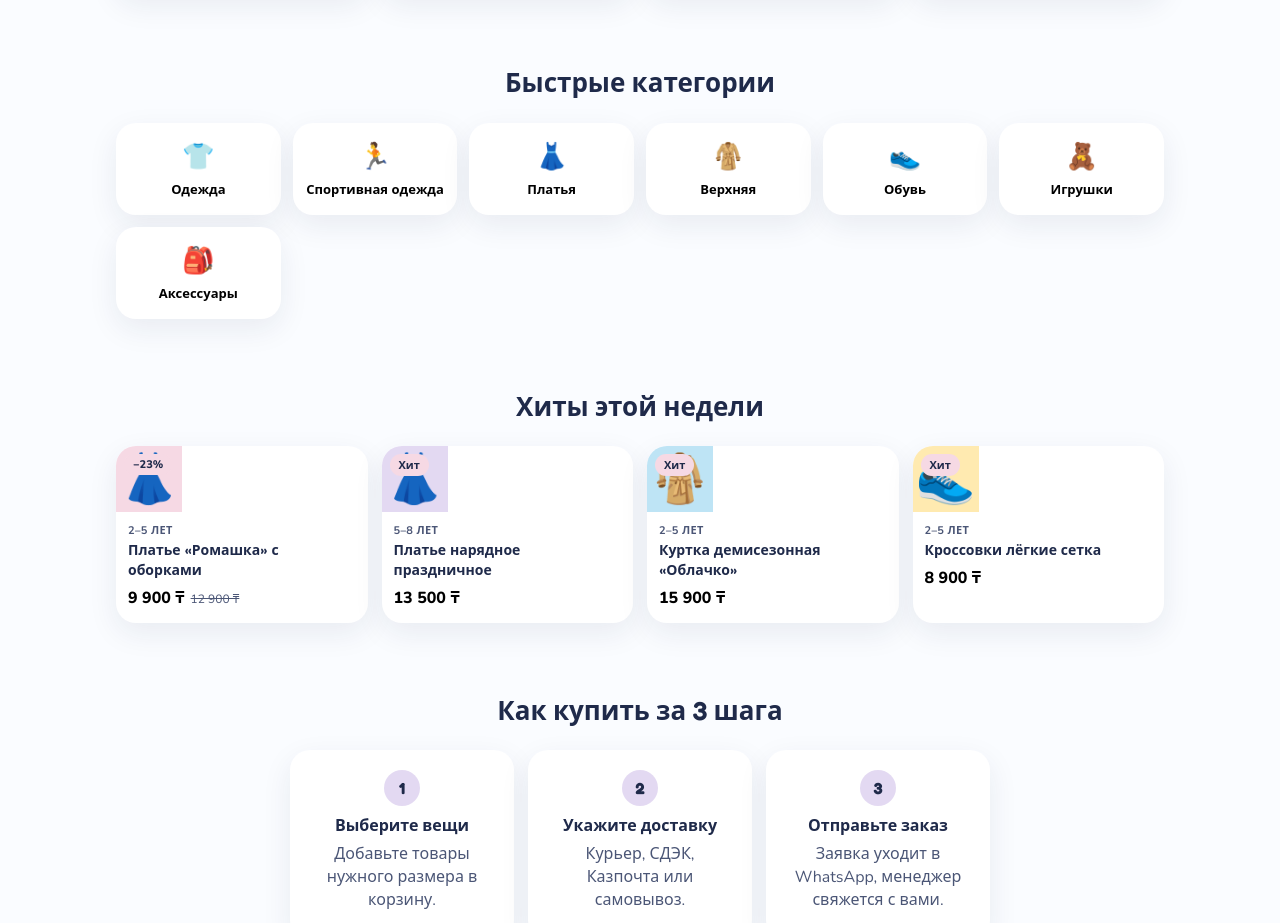
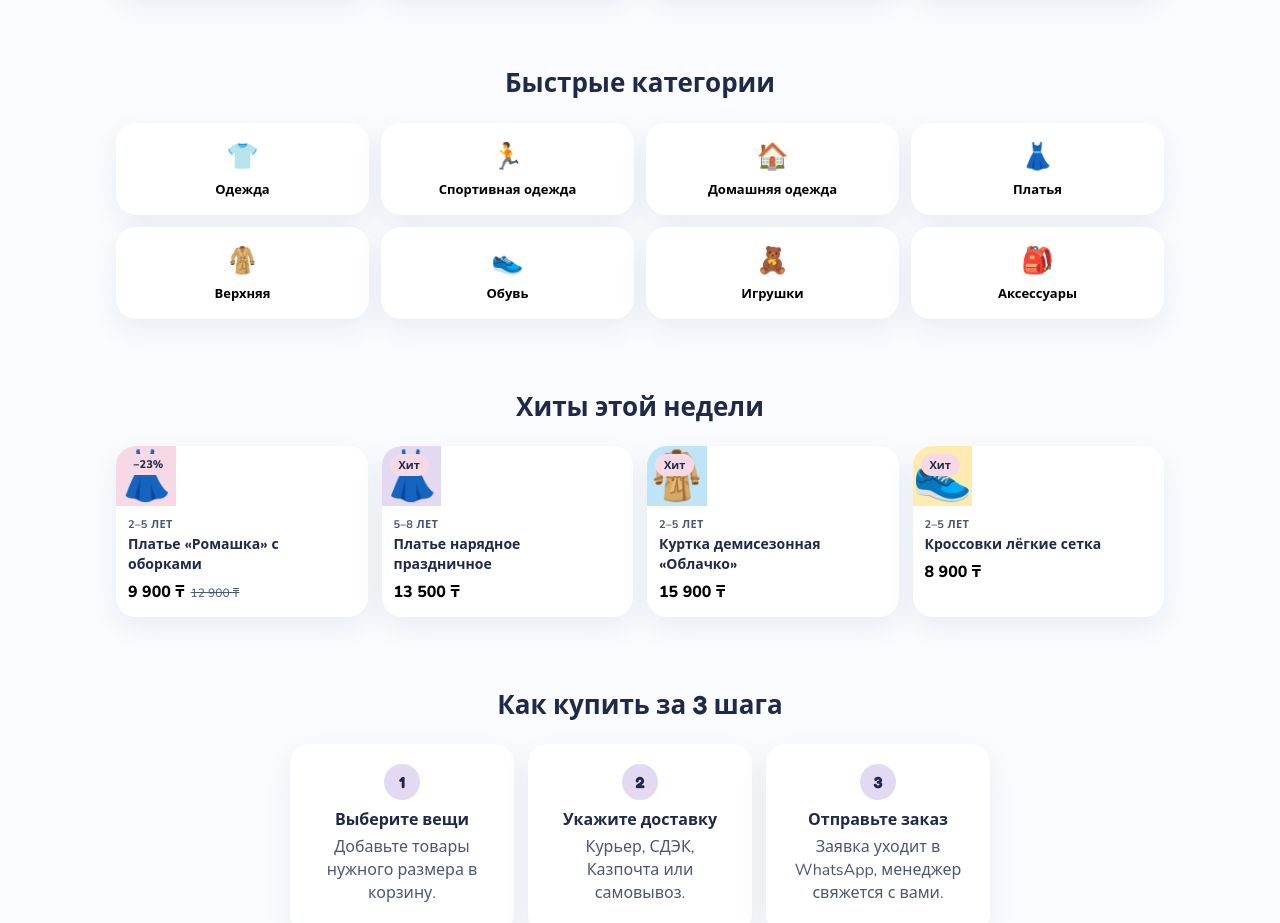
Before and after one commit to arnurturarov080696-blip/top-top-shop, a plain HTML site: page malysh-shop.html in a window 1280 px wide. Shown: the part 860-1783 px from the top of the page. Drawn offline with nearby package versions, Linux system fonts and the light colour scheme.

Commit message:
Добавить раздел «Домашняя одежда» и фото товаров
Новая быстрая категория с тремя товарами, поддержка фото у товаров
(поле img), фото для пижамы «Звёздочки», сетка категорий 4 в ряд.

Co-Authored-By: Claude Opus 5.5 <noreply@anthropic.com>

```diff
--- a/malysh-shop.html
+++ b/malysh-shop.html
@@ -154,7 +154,7 @@ section{padding:36px 0;}
 
 /* ---------- Quick categories ---------- */
 .cat-grid{display:grid;grid-template-columns:repeat(3,1fr);gap:12px;}
-@media (min-width:700px){.cat-grid{grid-template-columns:repeat(6,1fr);}}
+@media (min-width:700px){.cat-grid{grid-template-columns:repeat(4,1fr);}}
 .cat-card{
   border:none;background:var(--card);border-radius:var(--radius-md);padding:16px 8px;text-align:center;cursor:pointer;
   box-shadow:var(--shadow);min-height:44px;
@@ -176,9 +176,11 @@ section{padding:36px 0;}
   aspect-ratio:1/1;display:flex;align-items:center;justify-content:center;font-size:48px;position:relative;
 }
 .product-badge{
-  position:absolute;top:8px;left:8px;background:var(--pink);color:var(--ink);font-weight:800;font-size:11px;
+  position:absolute;z-index:1;top:8px;left:8px;background:var(--pink);color:var(--ink);font-weight:800;font-size:11px;
   padding:3px 9px;border-radius:999px;
 }
+.product-img,.pm-img,.cart-item .thumb{overflow:hidden;position:relative;}
+.photo{position:absolute;inset:0;width:100%;height:100%;object-fit:cover;}
 .product-body{padding:10px 12px 14px;}
 .product-age{font-size:11px;color:var(--ink-soft);font-weight:700;text-transform:uppercase;letter-spacing:.03em;}
 .product-name{font-weight:800;font-size:14px;margin:2px 0 6px;color:var(--ink);}
@@ -614,6 +616,7 @@ const CATS = [
   { id:"all", label:"Всё", emoji:"✨" },
   { id:"clothes", label:"Одежда", emoji:"👕" },
   { id:"sport", label:"Спортивная одежда", emoji:"🏃" },
+  { id:"home", label:"Домашняя одежда", emoji:"🏠" },
   { id:"dress", label:"Платья", emoji:"👗" },
   { id:"outer", label:"Верхняя", emoji:"🧥" },
   { id:"shoes", label:"Обувь", emoji:"👟" },
@@ -640,7 +643,10 @@ const P = [
   { id:16, name:"Рюкзак школьный ортопедический", cat:"acc", age:"8-12", price:12900, oldPrice:null, sizes:["Один размер"], badge:"Новинка", hit:false, emoji:"🎒", color:"var(--sky)" },
   { id:17, name:"Спортивный костюм «Чемпион»", cat:"sport", age:"2-5", price:8900, oldPrice:null, sizes:[92,98,104,110], badge:"Новинка", hit:false, emoji:"🤸", color:"var(--salad)" },
   { id:18, name:"Футболка и шорты для спорта", cat:"sport", age:"5-8", price:5900, oldPrice:7200, badge:"−18%", sizes:[116,122,128,134], hit:false, emoji:"🎽", color:"var(--sky)" },
-  { id:19, name:"Спортивный костюм подростковый", cat:"sport", age:"8-12", price:11900, oldPrice:null, sizes:[140,146,152,158], badge:"Хит", hit:true, emoji:"🏃", color:"var(--salad)" }
+  { id:19, name:"Спортивный костюм подростковый", cat:"sport", age:"8-12", price:11900, oldPrice:null, sizes:[140,146,152,158], badge:"Хит", hit:true, emoji:"🏃", color:"var(--salad)" },
+  { id:20, name:"Пижама хлопковая «Звёздочки»", cat:"home", age:"2-5", price:5500, oldPrice:null, sizes:[92,98,104,110], badge:"Новинка", hit:false, emoji:"🌙", img:"images/pizhama-zvezdochki.jpg", color:"var(--lilac)" },
+  { id:21, name:"Домашний костюм флисовый", cat:"home", age:"5-8", price:7900, oldPrice:9500, badge:"−17%", sizes:[116,122,128,134], hit:false, emoji:"🏠", color:"var(--peach)" },
+  { id:22, name:"Халат махровый с капюшоном", cat:"home", age:"8-12", price:8900, oldPrice:null, sizes:[140,146,152,158], badge:null, hit:false, emoji:"🛁", color:"var(--sky)" }
 ];
 
 const CONTACTS = {
@@ -755,11 +761,14 @@ function renderHome(){
   bindProductCards(document.getElementById("hitsGrid"));
 }
 
+function pic(p){
+  return p.img ? `<img class="photo" src="${p.img}" alt="${p.name}" loading="lazy">` : `<span>${p.emoji}</span>`;
+}
 function productCardHtml(p){
   return `<button class="product-card" data-id="${p.id}">
     <div class="product-img" style="background:${p.color}">
       ${p.badge ? `<span class="product-badge">${p.badge}</span>` : ""}
-      <span>${p.emoji}</span>
+      ${pic(p)}
     </div>
     <div class="product-body">
       <div class="product-age">${AGE_LABELS[p.age].label}</div>
@@ -848,7 +857,7 @@ function openProductModal(id){
 
   document.getElementById("productSheet").innerHTML = `
     <button class="sheet-close" id="pmClose" aria-label="Закрыть">✕</button>
-    <div class="pm-img" style="background:${p.color}"><span>${p.emoji}</span></div>
+    <div class="pm-img" style="background:${p.color}">${pic(p)}</div>
     <div class="product-age">${AGE_LABELS[p.age].label}</div>
     <h3 class="sheet-header" style="margin-bottom:6px;">${escapeHtml(p.name)}</h3>
     <div class="pm-price">
@@ -943,7 +952,7 @@ function renderCart(){
       const p = findProduct(item.productId);
       if(!p) return "";
       return `<div class="cart-item">
-        <div class="thumb" style="background:${p.color}">${p.emoji}</div>
+        <div class="thumb" style="background:${p.color}">${pic(p)}</div>
         <div class="cart-item-info">
           <div class="cart-item-name">${escapeHtml(p.name)}</div>
           <div class="cart-item-size">Размер: ${p.sizes.length===1 ? p.sizes[0] : item.size}</div>
```
Also changed, not shown: images/pizhama-zvezdochki.jpg (added).
